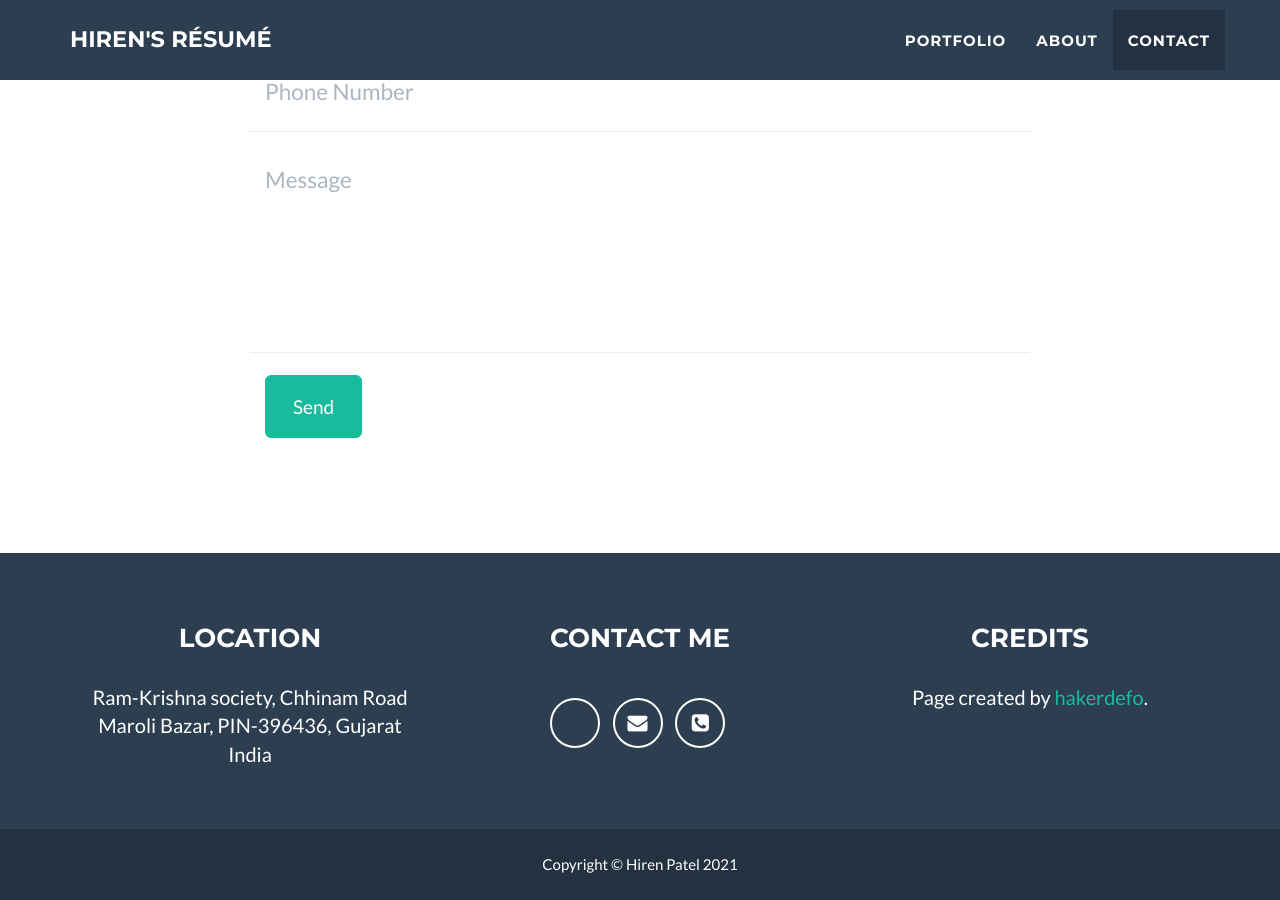
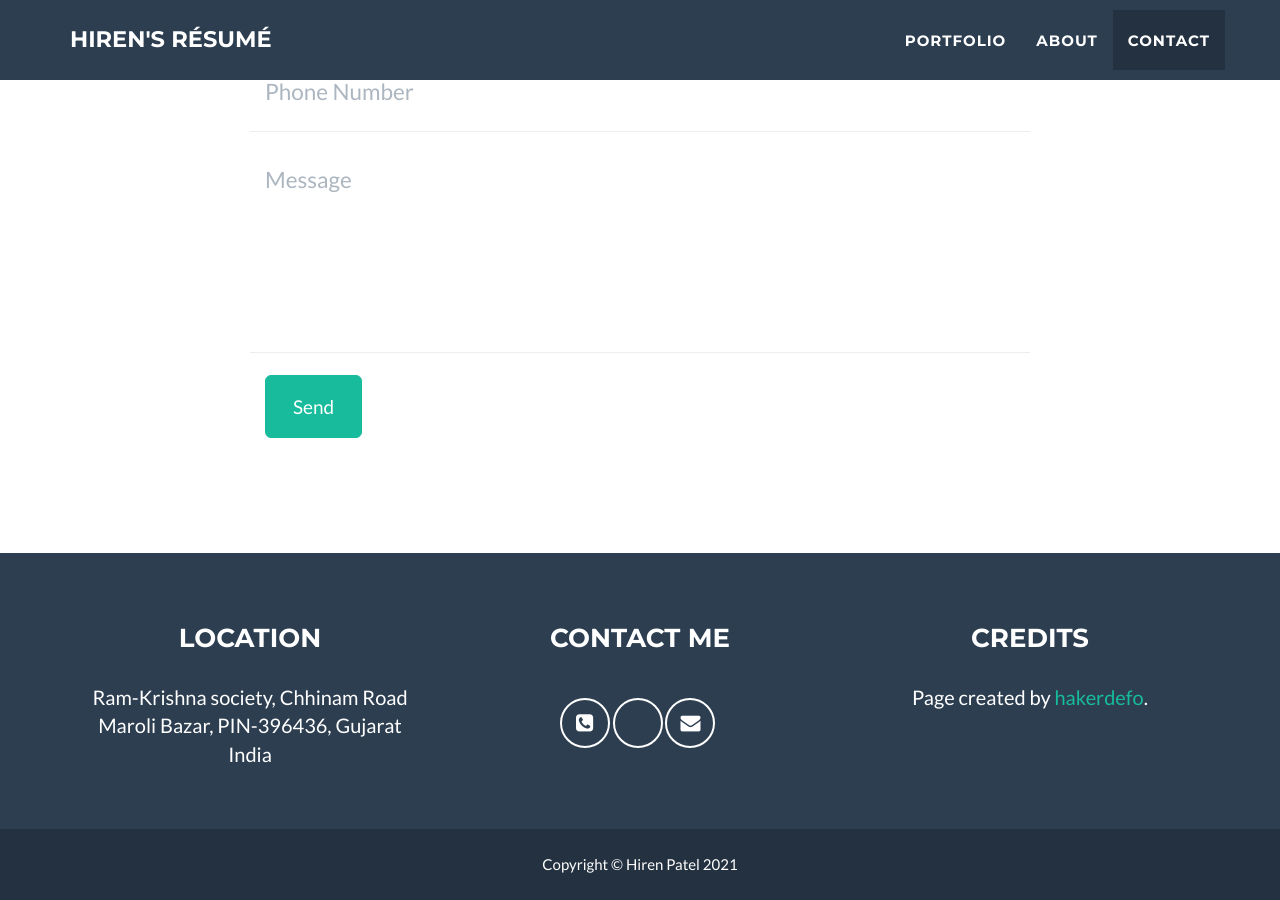
Before and after one commit to hiren-qc/hiren-qc.github.io, a Jekyll site: the page built from _posts/2014-07-18-project-1.markdown, in a window 1280 px wide and 900 px high, scrolled down 2282 px. Built offline with Jekyll 4.4.1, drawn with Linux system fonts in a browser that asks for light colours.

Commit message:
Update footer.html

```diff
--- a/_includes/footer.html
+++ b/_includes/footer.html
@@ -14,11 +14,11 @@
                     <div class="footer-col col-md-4">
                         <h3>{{ site.footer.social }}</h3>
                         <ul class="list-inline">
-                            {% for network in site.social %}
                             <li>
-                                <a href="{{ network.url }}" class="btn-social btn-outline"><i class="fa fa-fw fa-{{ network.title }}"></i></a>
+                                <a href="tel:+919925464328" class="btn-social btn-outline"><i class="fa fa-phone-square"></i></a>
+                                <a href="tel:+919925464328" class="btn-social btn-outline"><i class="fa fa-whatsapp"></i></a>
+                                <a href="mailto:patel_hirenpatel@yahoo.co.in" class="btn-social btn-outline"><i class="fa fa-envelope"></i></a>
                             </li>
-		                    {% endfor %}
                         </ul>
                     </div>
                     <div class="footer-col col-md-4">
```
